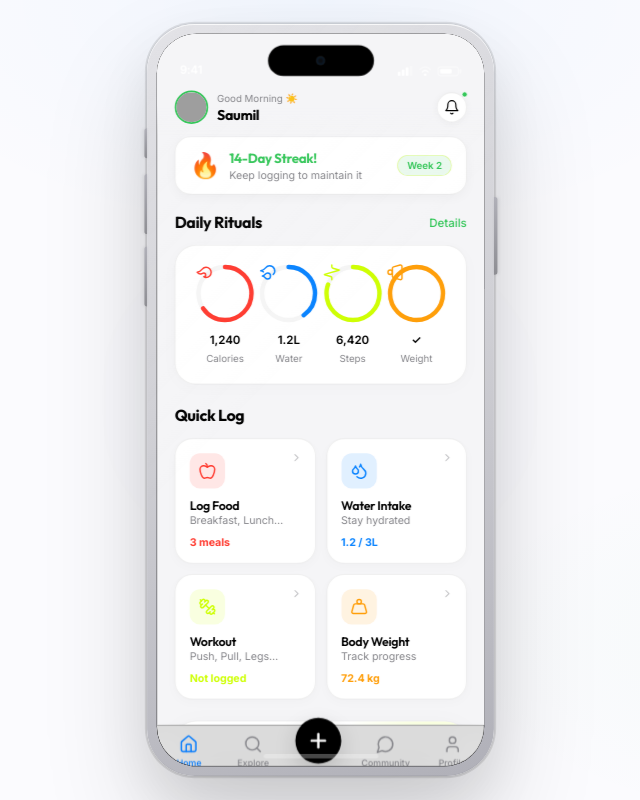
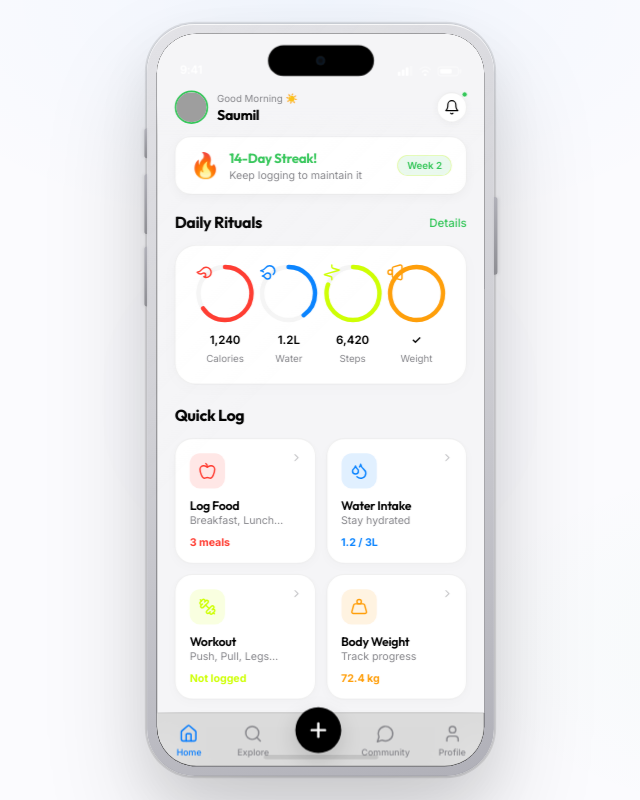
Before and after one commit to Anurag242/Fittr, a React (Vite) app: page / in a window 1280 px wide. Shown: the whole page, without its empty margins (320-960 px from the left). Built offline with nearby package versions, Linux system fonts and the light colour scheme; grey boxes are pictures that could not be loaded.

Commit message:
UI: Refine bottom navigation spacing and home indicator for light theme

```diff
--- a/src/components/IPhoneMockup.jsx
+++ b/src/components/IPhoneMockup.jsx
@@ -190,12 +190,12 @@ export default function IPhoneMockup({ children }) {
             {/* Home indicator */}
             <div style={{
               position: 'absolute',
-              bottom: '9px',
+              bottom: '8px',
               left: '50%',
               transform: 'translateX(-50%)',
               width: '130px',
               height: '5px',
-              background: 'rgba(255,255,255,0.28)',
+              background: 'rgba(0,0,0,0.1)',
               borderRadius: '3px',
               zIndex: 300,
               pointerEvents: 'none',
--- a/src/index.css
+++ b/src/index.css
@@ -45,7 +45,7 @@ button { font-family: inherit; border: none; background: none; cursor: pointer;
   width: 100%;
   background: var(--bg);
   position: relative;
-  padding-bottom: 40px; /* Extra space at the bottom */
+  padding-bottom: 60px; /* Increased bottom spacing */
 }
 
 /* ===== HEADER ===== */
@@ -334,7 +334,7 @@ button { font-family: inherit; border: none; background: none; cursor: pointer;
   -webkit-backdrop-filter: blur(20px);
   border-top: 1px solid var(--border);
   display: flex; justify-content: space-around; align-items: center;
-  padding: 10px 0 20px;
+  padding: 12px 0 32px; /* Increased bottom padding for home indicator clearance */
   flex-shrink: 0;
   z-index: 100;
 }
```
